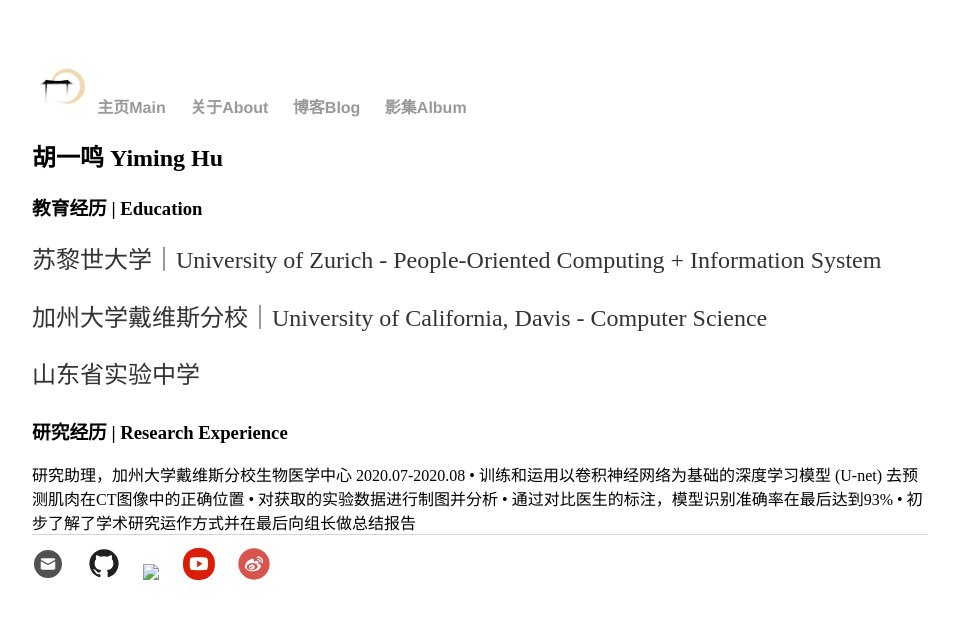
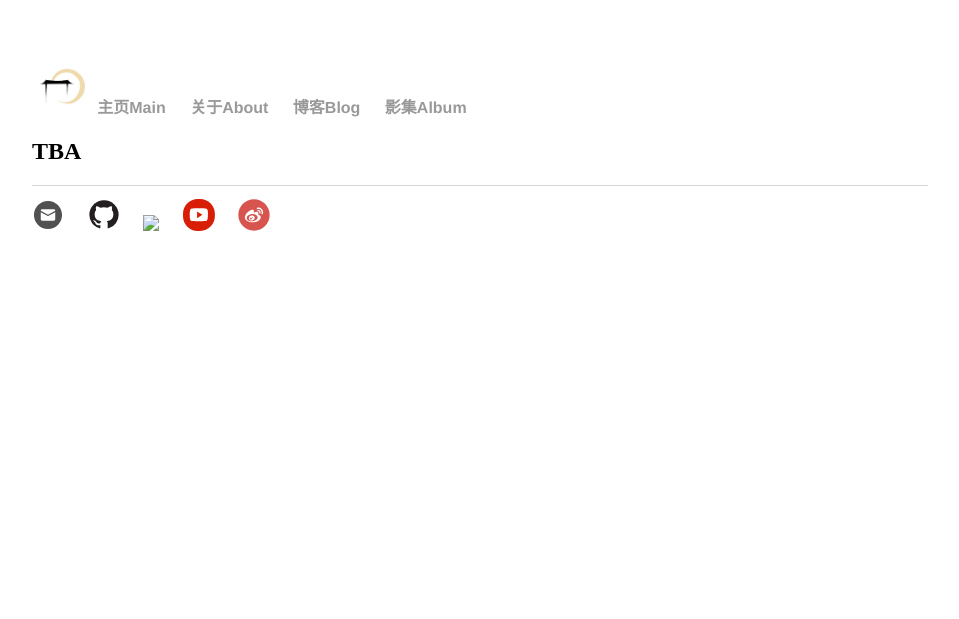
Before and after one commit to huyim/huyim.github.io, a Jekyll site: the page built from about/index.html, in a window 1280 px wide. Shown: the top 619 px of the page, without its empty margins (160-1119 px from the left). Built offline with Jekyll 4.4.1, drawn with Linux system fonts in a browser that asks for light colours.

Commit message:
Update index.html

```diff
--- a/about/index.html
+++ b/about/index.html
@@ -1,18 +1,5 @@
 ---
 layout: default
-title: 胡一鸣 Yiming Hu
+title: TBA
 ---
 	<h2>{{ page.title }}</h2>
-	<h3> 教育经历 | Education </h3>
-        <p> 苏黎世大学｜University of Zurich - People-Oriented Computing + Information System</p>
-
-	<p> 加州大学戴维斯分校｜University of California, Davis - Computer Science</p>
-
-	<p> 山东省实验中学 </p>
-
-        <h3> 研究经历 | Research Experience </h3>
-	研究助理，加州大学戴维斯分校生物医学中心                                    2020.07-2020.08
-•	训练和运用以卷积神经网络为基础的深度学习模型 (U-net) 去预测肌肉在CT图像中的正确位置
-•	对获取的实验数据进行制图并分析
-•	通过对比医生的标注，模型识别准确率在最后达到93%
-•	初步了解了学术研究运作方式并在最后向组长做总结报告
```
